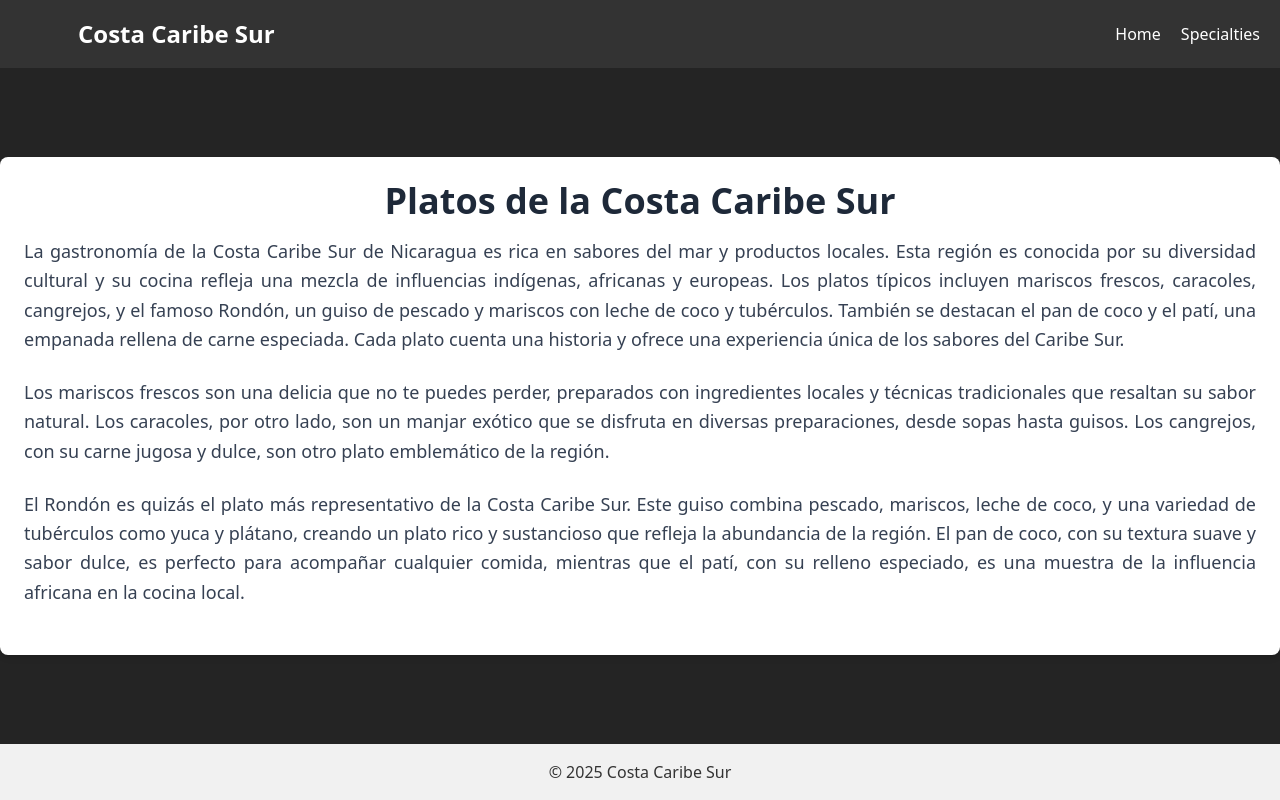
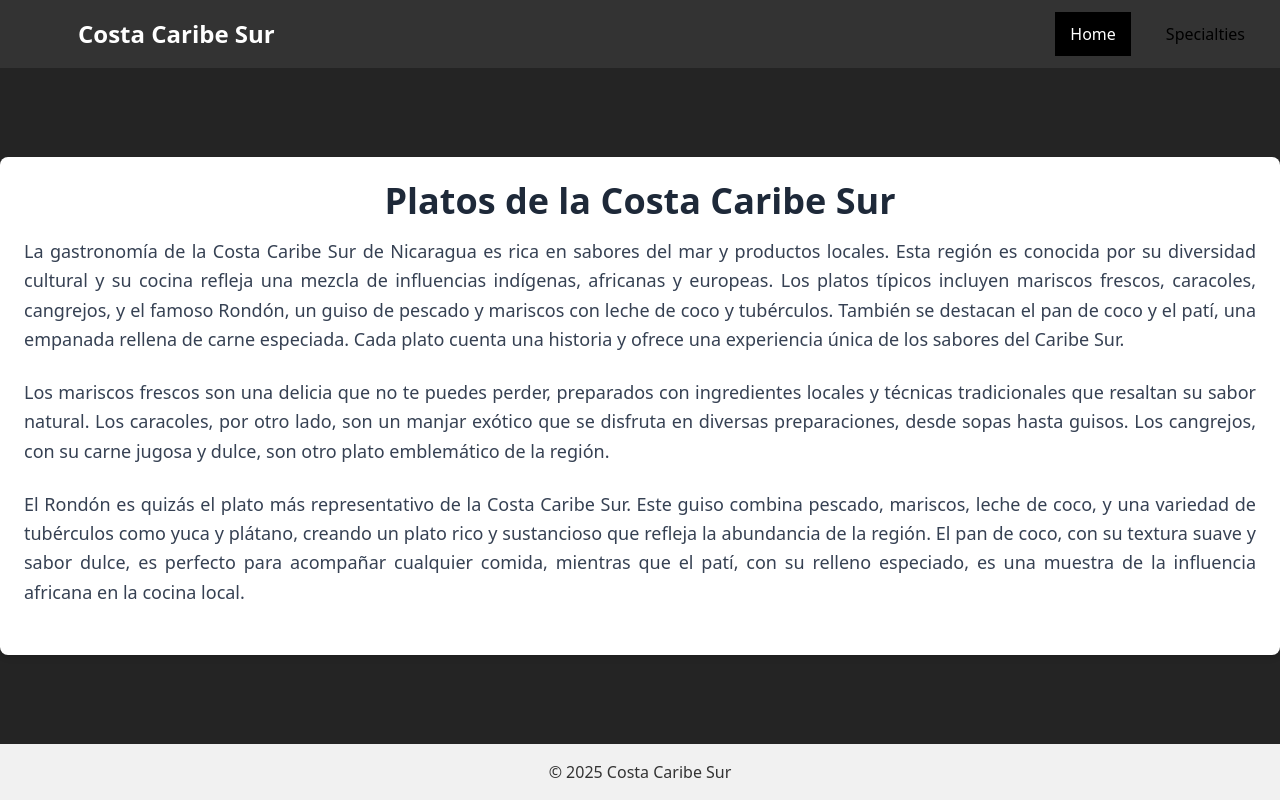
Before and after one commit to michellsomarriba/UAM-orgullo-patrio, a React (Vite) app: page / in a window 1280 px wide. Built offline with nearby package versions, Linux system fonts and the light colour scheme; grey boxes are pictures that could not be loaded.

Commit message:
Enhance navbar with active link styling and animations

```diff
--- a/src/App.css
+++ b/src/App.css
@@ -158,6 +158,40 @@
   text-decoration: underline;
 }
 
+.navbar .nav-link {
+  position: relative;
+  padding: 10px 15px;
+  text-decoration: none;
+  color: #000;
+  transition: color 0.3s;
+}
+
+.navbar .nav-link.active {
+  color: #fff;
+}
+
+.navbar .nav-link::after {
+  content: "";
+  position: absolute;
+  bottom: 0;
+  left: 0;
+  width: 100%;
+  height: 2px;
+  background-color: #000;
+  transform: scaleX(0);
+  transition: transform 0.3s;
+}
+
+.navbar .nav-link.active::after {
+  transform: scaleX(1);
+}
+
+/* Add animation for background transition */
+.navbar .nav-link.active {
+  background-color: #000;
+  transition: background-color 0.3s;
+}
+
 .app-container {
   display: flex;
   flex-direction: column;
--- a/src/App.tsx
+++ b/src/App.tsx
@@ -1,10 +1,15 @@
 import "./App.css";
-// import Navbar from "./components/NavBar";
-// import HeroSection from "./components/HeroSection";
-// import Footer from "./components/Footer";
-import { Link, Outlet } from "react-router";
+import { useState } from "react"; // Add useState import
+import { Link, Outlet, useLocation } from "react-router"; // Add useLocation import
 
 function App() {
+  const location = useLocation();
+  const [activeLink, setActiveLink] = useState(location.pathname); // Initialize state with current path
+
+  const handleLinkClick = (path: string) => {
+    setActiveLink(path);
+  };
+
   return (
     <div className="app-container">
       <header>
@@ -14,10 +19,20 @@ function App() {
             <span className="site-name">Costa Caribe Sur</span>
           </div>
           <div className="navbar-right">
-            <Link to="/" className="nav-link">
+            <Link
+              to="/"
+              className={`nav-link ${activeLink === "/" ? "active" : ""}`}
+              onClick={() => handleLinkClick("/")}
+            >
               Home
             </Link>
-            <Link to="/specialties" className="nav-link">
+            <Link
+              to="/specialties"
+              className={`nav-link ${
+                activeLink === "/specialties" ? "active" : ""
+              }`}
+              onClick={() => handleLinkClick("/specialties")}
+            >
               Specialties
             </Link>
           </div>
@@ -30,13 +45,6 @@ function App() {
         <p>&copy; 2025 Costa Caribe Sur</p>
       </footer>
     </div>
-    // <main className="min-h-screen">
-    //   <Navbar />
-    //   <HeroSection />
-    //   {/* <FeaturesSection />
-    // <CTASection /> */}
-    //   <Footer />
-    // </main>
   );
 }
 
```
